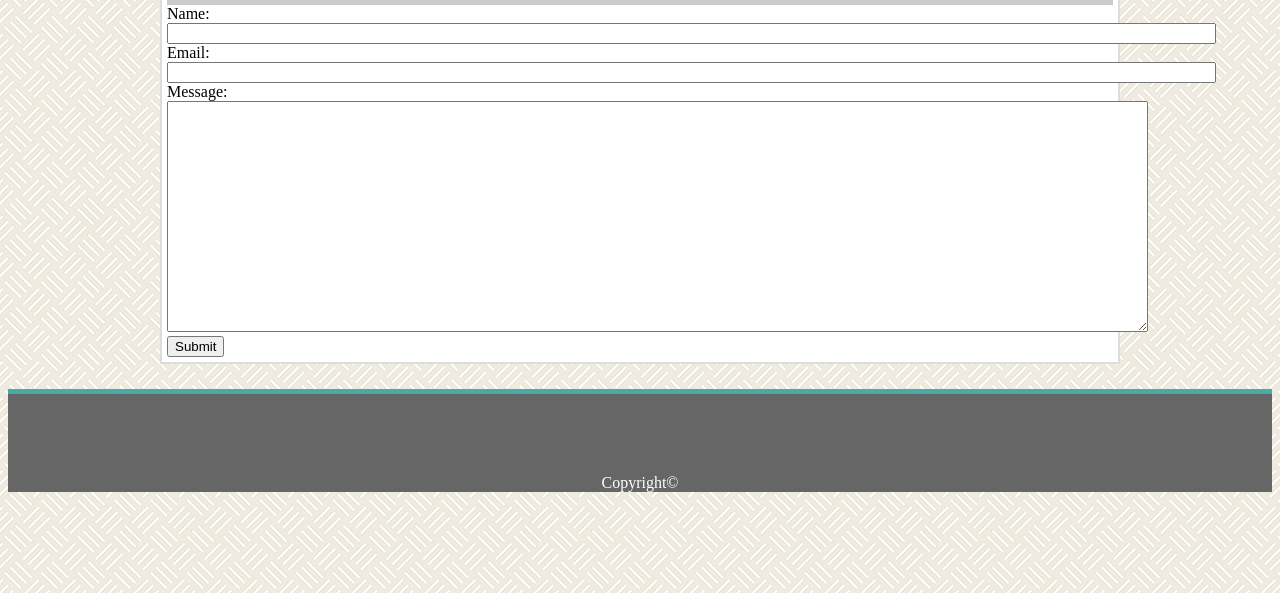
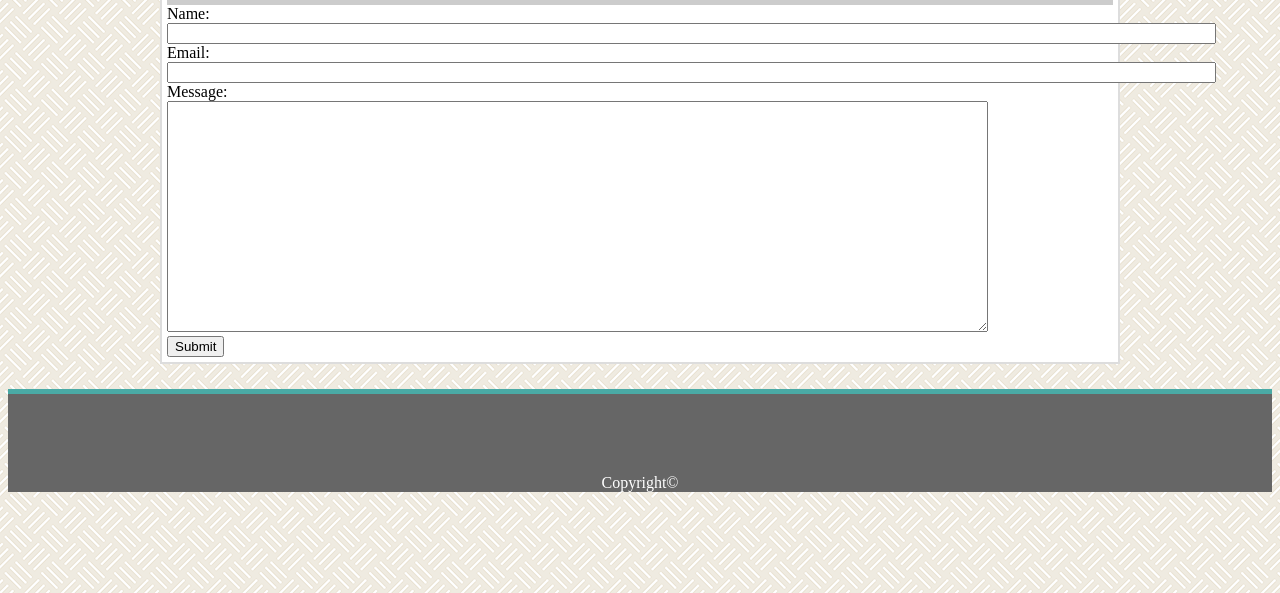
Before and after one commit to antwan024/Basic-Portfolio, a plain HTML site: page contact.html in a window 1280 px wide. Shown: the part 207-800 px from the top of the page. Drawn offline with Linux system fonts and the light colour scheme.

Commit message:
adjusted text box

```diff
--- a/contact.html
+++ b/contact.html
@@ -57,7 +57,7 @@
                                 Email:<br>
                                 <input type="text" name="email" size="128"><br>
                                 Message:<br>
-                                <textarea rows="15" cols="120">
+                                <textarea rows="15" cols="100">
                                 </textarea>
                                 <br>
                                 <input type="submit">
```
